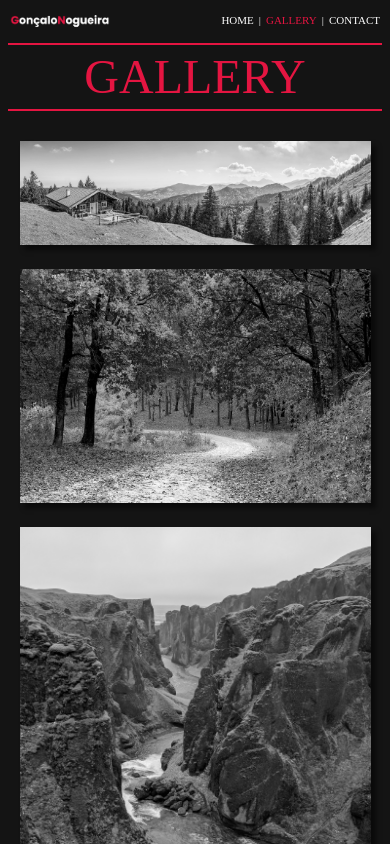
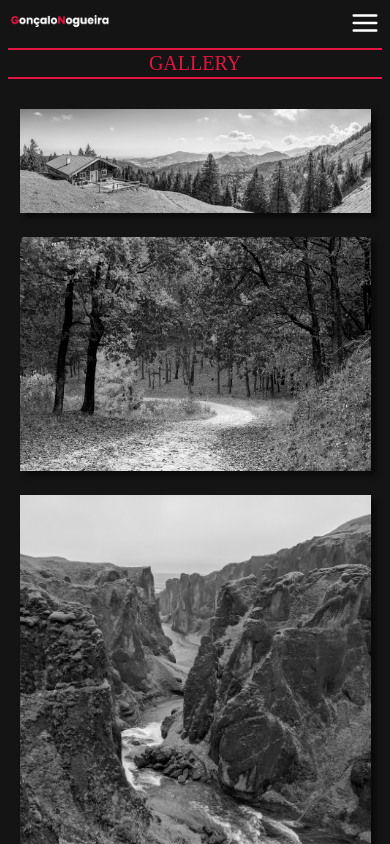
Before and after one commit to nogElBoss/galerydemo, a Next.js app: page /gallery in a window 390 px wide. Shown: the top 844 px of the page. Built offline with nearby package versions, Linux system fonts and the light colour scheme.

Commit message:
menu burger para mobile funcional

```diff
--- a/components/atoms/title.tsx
+++ b/components/atoms/title.tsx
@@ -9,7 +9,7 @@ function Title({ text }: TitleType) {
         <Heading
             fontFamily="Bodoni MT"
             color='#e41541'
-            fontSize="3rem"
+            fontSize={{ base: '20px', md: '45px', lg: '45px' }}
             fontWeight="light"
         >
             {text}
--- a/components/organisms/header.tsx
+++ b/components/organisms/header.tsx
@@ -1,19 +1,34 @@
 import { Flex, Box, Spacer, Image } from '@chakra-ui/react'
 import Nav from '../molecules/nav'
+import Menus from './menu'
 
 type HeaderType = {
     active: string
     pt: string
 }
 
+let windouWidth = 1500
+if (typeof window !== 'undefined') {
+    windouWidth = window.innerWidth
+    console.log(windouWidth)
+}
+
 function Headers({ pt, active }: HeaderType) {
+    let menu = null
+    if (windouWidth < 600) {
+        menu = <Menus pr={{ base: '10px', md: '20px', lg: '20px' }} />
+    }
+    else {
+        menu = <Nav active={active} pr={{ base: '10px', md: '20px', lg: '20px' }} />
+    }
+
     return (
         <Flex pt={pt}>
             <Box pl={{ base: '10px', md: '20px', lg: '20px' }}>
                 <Image src='/images/logo.png' w={{ base: '100px', md: '200px', lg: '200px' }} />
             </Box>
             <Spacer minW={{ base: '50px', md: '0px', lg: '0px' }} />
-            <Nav active={active} pr={{ base: '10px', md: '20px', lg: '20px' }} />
+            {menu}
         </Flex>
     )
 
--- /dev/null
+++ b/components/organisms/menu.tsx
@@ -0,0 +1,46 @@
+import { HamburgerIcon } from "@chakra-ui/icons"
+import { Icon, IconButton, Menu, MenuButton, MenuItem, MenuList } from "@chakra-ui/react"
+
+type MenusType = {
+    pr: {}
+}
+
+function Menus({ pr }: MenusType) {
+    return (
+        <Menu>
+            <MenuButton pr={pr}>
+                <Icon as={HamburgerIcon} boxSize="30px" color="white" />
+            </MenuButton>
+            <MenuList w="full" borderRadius={0} bgColor="#111111" borderColor="#111111" fontFamily="Bodoni TM">
+                <MenuItem
+                    bgColor="#111111"
+                    color="whiteAlpha.900"
+                    _hover={{
+                        backgroundColor: "#222222",
+                    }}
+                >
+                    HOME
+                </MenuItem>
+                <MenuItem
+                    bgColor="#111111"
+                    color="whiteAlpha.900"
+                    _hover={{
+                        backgroundColor: "#222222",
+                    }}
+                >
+                    GALLERY
+                </MenuItem>
+                <MenuItem
+                    bgColor="#111111"
+                    color="whiteAlpha.900"
+                    _hover={{
+                        backgroundColor: "#222222",
+                    }}
+                >
+                    CONTACT
+                </MenuItem>
+            </MenuList>
+        </Menu >
+    )
+}
+export default Menus
--- a/package.json
+++ b/package.json
@@ -9,6 +9,7 @@
     "lint": "next lint"
   },
   "dependencies": {
+    "@chakra-ui/icons": "^2.0.13",
     "@chakra-ui/react": "^2.4.2",
     "@emotion/react": "^11.10.5",
     "@emotion/styled": "^11.10.5",
```
Also changed, not shown: 1 other file (tests, documents, lock files or other folders).
